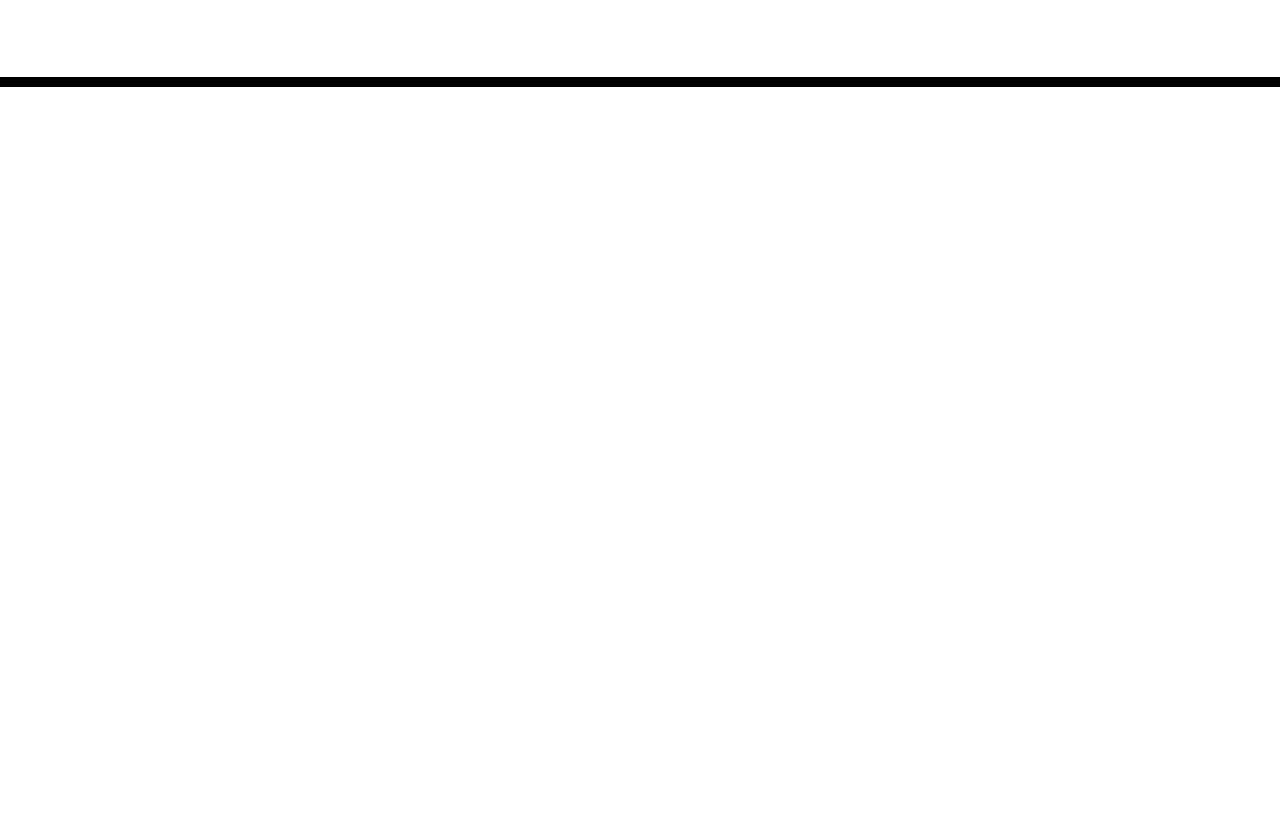
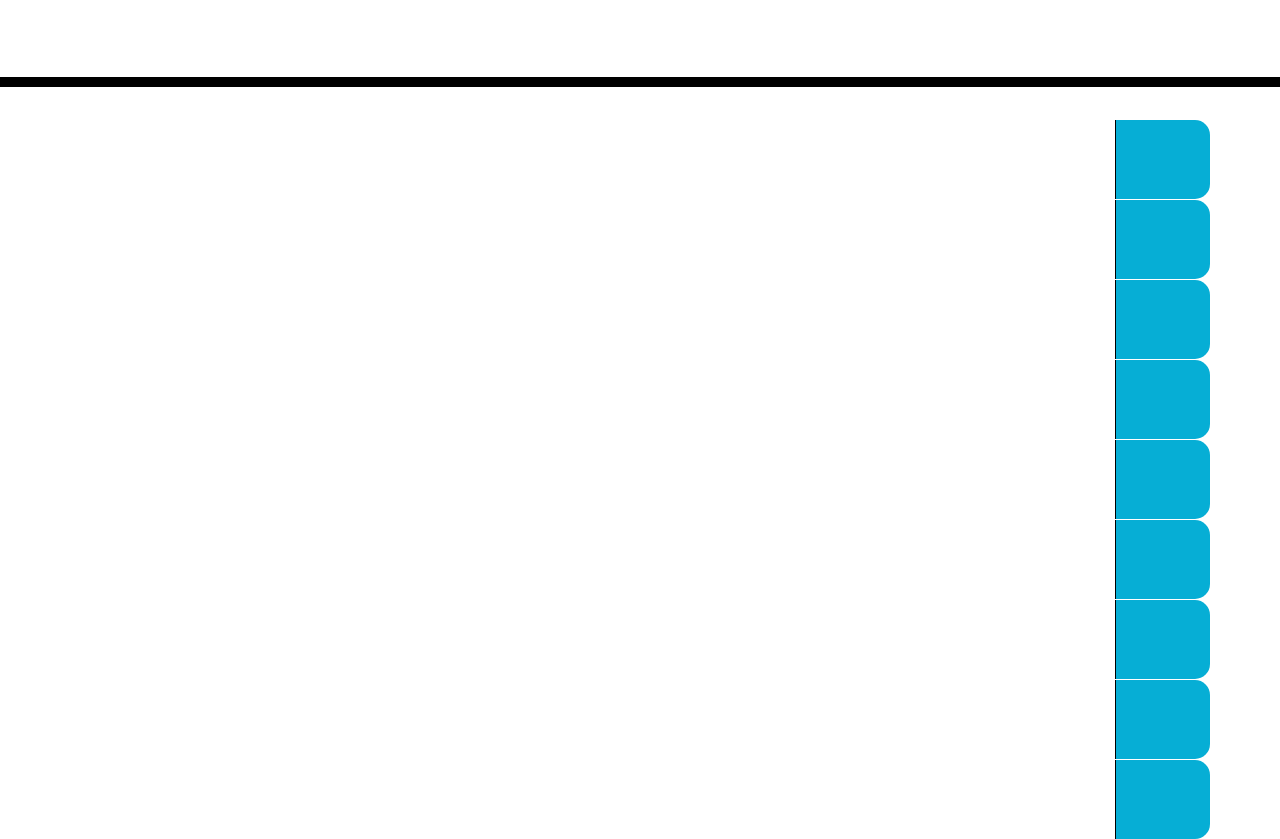
Before and after one commit to nbacchus/nb-schedule, a plain HTML site: page index.html in a window 1280 px wide. Shown: the part 181-1020 px from the top of the page. Before the commit the page ends 800 px from the top, so only its background shows below. Drawn offline with nearby package versions, Linux system fonts and the light colour scheme.

Commit message:
bootstrap grid layout added

```diff
--- a/index.html
+++ b/index.html
@@ -30,15 +30,51 @@
     </header>
     <div class="container">
       <!-- Timeblocks go here -->
-      <div class="timeBlock" id="9am"></div>
-      <div class="timeBlock" id="10am"></div>
-      <div class="timeBlock" id="11am"></div>
-      <div class="timeBlock" id="12pm"></div>
-      <div class="timeBlock" id="1pm"></div>
-      <div class="timeBlock" id="2pm"></div>
-      <div class="timeBlock" id="3pm"></div>
-      <div class="timeBlock" id="4pm"></div>
-      <div class="timeBlock" id="5pm"></div>
+      <div class="row timeBlock" id="9am">
+        <div class="col-2 time"></div>
+        <div class="col-9 description"></div>
+        <div class="col-1 saveBtn"></div>
+      </div>
+      <div class="row timeBlock" id="10am">
+        <div class="col-2 time"></div>
+        <div class="col-9 description"></div>
+        <div class="col-1 saveBtn"></div>
+      </div>
+      <div class="row timeBlock" id="11am">
+        <div class="col-2 time"></div>
+        <div class="col-9 description"></div>
+        <div class="col-1 saveBtn"></div>
+      </div>
+      <div class="row timeBlock" id="12pm">
+        <div class="col-2 time"></div>
+        <div class="col-9 description"></div>
+        <div class="col-1 saveBtn"></div>
+      </div>
+      <div class="row timeBlock" id="1pm">
+        <div class="col-2 time"></div>
+        <div class="col-9 description"></div>
+        <div class="col-1 saveBtn"></div>
+      </div>
+      <div class="row timeBlock" id="2pm">
+        <div class="col-2 time"></div>
+        <div class="col-9 description"></div>
+        <div class="col-1 saveBtn"></div>
+      </div>
+      <div class="row timeBlock" id="3pm">
+        <div class="col-2 time"></div>
+        <div class="col-9 description"></div>
+        <div class="col-1 saveBtn"></div>
+      </div>
+      <div class="row timeBlock" id="4pm">
+        <div class="col-2 time"></div>
+        <div class="col-9 description"></div>
+        <div class="col-1 saveBtn"></div>
+      </div>
+      <div class="row timeBlock" id="5pm">
+        <div class="col-2 time"></div>
+        <div class="col-9 description"></div>
+        <div class="col-1 saveBtn"></div>
+      </div>
     </div>
 
     <script src="https://code.jquery.com/jquery-3.4.1.min.js"></script>
```
